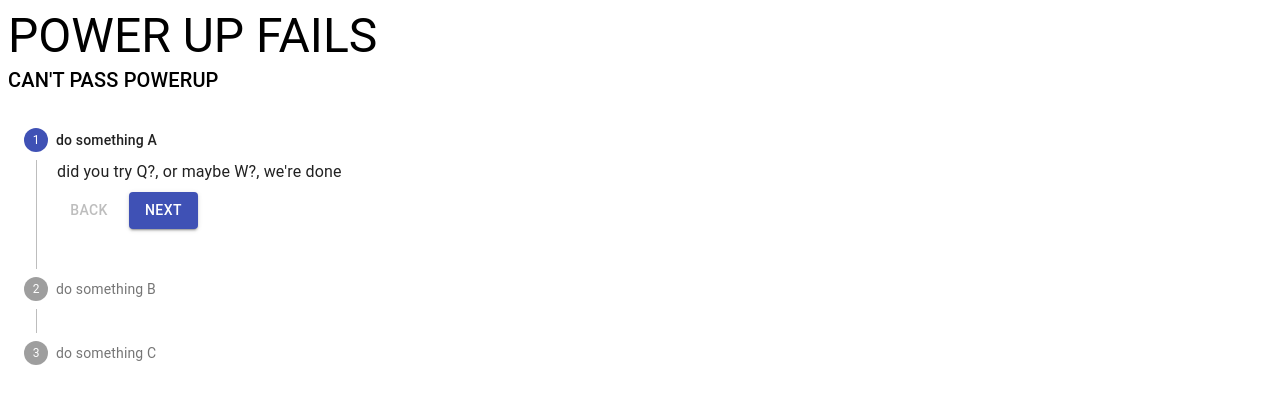
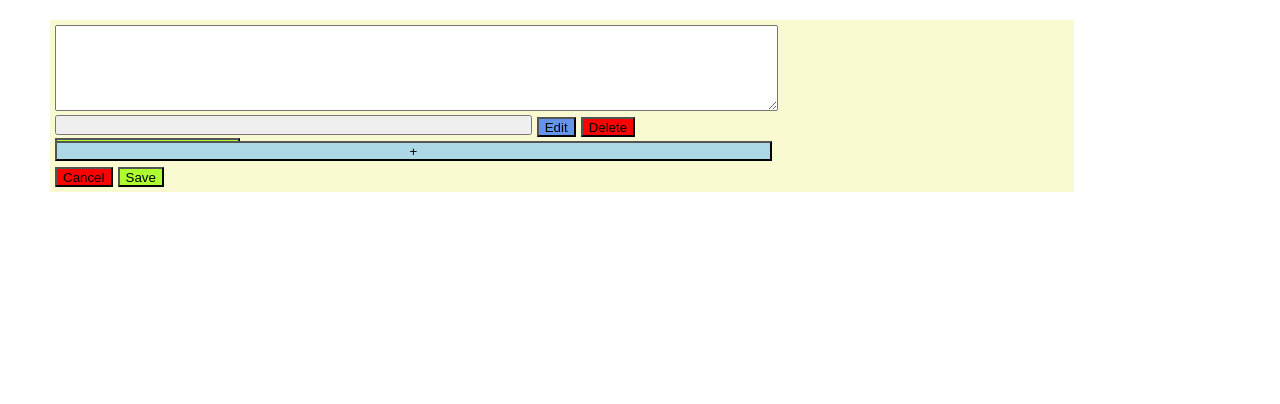
Before and after one commit to hackathoncal/hackathoncal-frontend, a React (Create React App) app: page / in a window 1280 px wide. Shown: the top 404 px of the page. Built offline with nearby package versions, Linux system fonts and the light colour scheme.

Commit message:
FE add modal and start of state

```diff
--- a/src/components/AddNewScenario.js
+++ b/src/components/AddNewScenario.js
@@ -1,20 +1,40 @@
 import * as React from 'react';
 import Option from "./Option";
+import SimpleModal from './SimpleModal'
 import './scenario.scss';
 
-const AddNewScenario = (scenario) => {
+class AddNewScenario extends React.Component {
 
-    const handleAddNew = () => {
-        console.log('adding new');
+    options = {
+        id: '',
+        text: '',
+        next_node_id: null,
+    };
+
+    state = {
+        id: '',
+        text: '',
+        options: [],
     }
-    console.log('Scenario:', scenario)
 
-    return(
+    handleOK = () => {
+        console.log('handling ok')
+    }
+
+    render() {
+
+        return (
             <div className={'main-div'}>
-            <textarea className={'txt-field textarea'}>{scenario.name}</textarea>
+                <textarea className={'txt-field textarea'}>{this.state.text}</textarea>
                 <br/>
-            <div id={"options-id"} className={'txt-field'}/>
-            <button className={'button txt-field add'} onClick={handleAddNew}>+</button>
+                <div id={"options-id"} className={'txt-field'}>
+                    <Option/>
+                </div>
+                <SimpleModal
+                    open={false}
+                    text={"+"}
+                    handleOK={this.handleOK}
+                    state={this.state}/>
                 <div>
                     <div className={'footer'}>
                         <button className={'button cancel-btn'}>Cancel</button>
@@ -24,5 +44,6 @@ const AddNewScenario = (scenario) => {
             </div>
         )
     }
+}
 
 export default AddNewScenario;
--- a/src/components/Main.js
+++ b/src/components/Main.js
@@ -4,7 +4,6 @@ import { connect } from "react-redux";
 import ShowScenario from "./showScenario";
 import "./Main.scss";
 import AddNewScenario from "./AddNewScenario";
-import Option from "./Option";
 
 class Main extends Component {
 
@@ -12,10 +11,9 @@ class Main extends Component {
         return (
             <React.Fragment>
                 <div>
-                    {/* {AddNewScenario(ShowScenario)}
-                    {Option()} */}
+                    <AddNewScenario/>
                 </div>
-                <ShowScenario />
+                {/*<ShowScenario />*/}
             </React.Fragment>
         );
     }
--- /dev/null
+++ b/src/components/SimpleModal.js
@@ -0,0 +1,45 @@
+import React from 'react';
+import { makeStyles } from '@material-ui/core/styles';
+import Modal from '@material-ui/core/Modal';
+import './SimpleModal.scss'
+
+export default function SimpleModal(props) {
+    const [modalStyle] = React.useState();
+    const [open, setOpen] = React.useState(false);
+
+    const handleOpen = () => {
+        setOpen(true);
+    };
+
+    const handleClose = () => {
+        setOpen(false);
+    };
+
+    const body = (
+        <div style={modalStyle} className={'modal-main-div'}>
+            <h4 id="simple-modal-title">Add Option</h4>
+            <div className={'modal-div'}>
+                <form onSubmit={()=>props.handleOK()}>
+                    <label className={'modal-label'}>Text:</label>
+                    <input className={'modal-text'}/>
+                    <button className={'button save-btn'}>Save</button>
+                </form>
+            </div>
+
+        </div>
+    );
+
+    return (
+        <div>
+            <button className={'button txt-field add'} onClick={handleOpen}>{props.text}</button>
+            <Modal
+                open={open}
+                onClose={handleClose}
+                aria-labelledby="simple-modal-title"
+                aria-describedby="simple-modal-description"
+            >
+                {body}
+            </Modal>
+        </div>
+    );
+}
--- /dev/null
+++ b/src/components/SimpleModal.scss
@@ -0,0 +1,14 @@
+.modal-text {
+  background-color: white;
+  width: 400px;
+  margin-left: 10px;
+}
+
+.modal-main-div {
+  position: absolute;
+  width: 600px;
+  background-color: lightgoldenrodyellow;
+  border: 2px solid #000;
+  margin: 150px;
+  padding: 10px;
+}
--- a/src/components/scenario.scss
+++ b/src/components/scenario.scss
@@ -27,8 +27,8 @@
 }
 
 .option-div {
-  display: inline-block;
-  width: 85%;
+  display: block;
+  width: 95%;
   height: 25px;
 }
 
```
Lines whose indentation alone changed are shown as unchanged.
